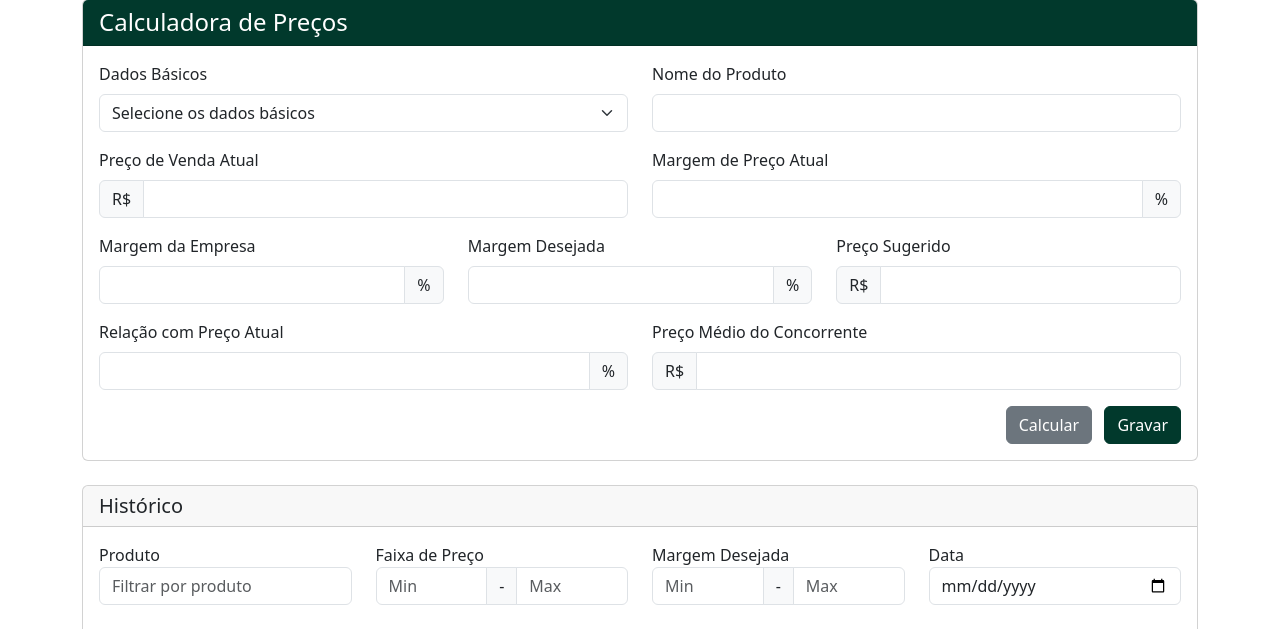
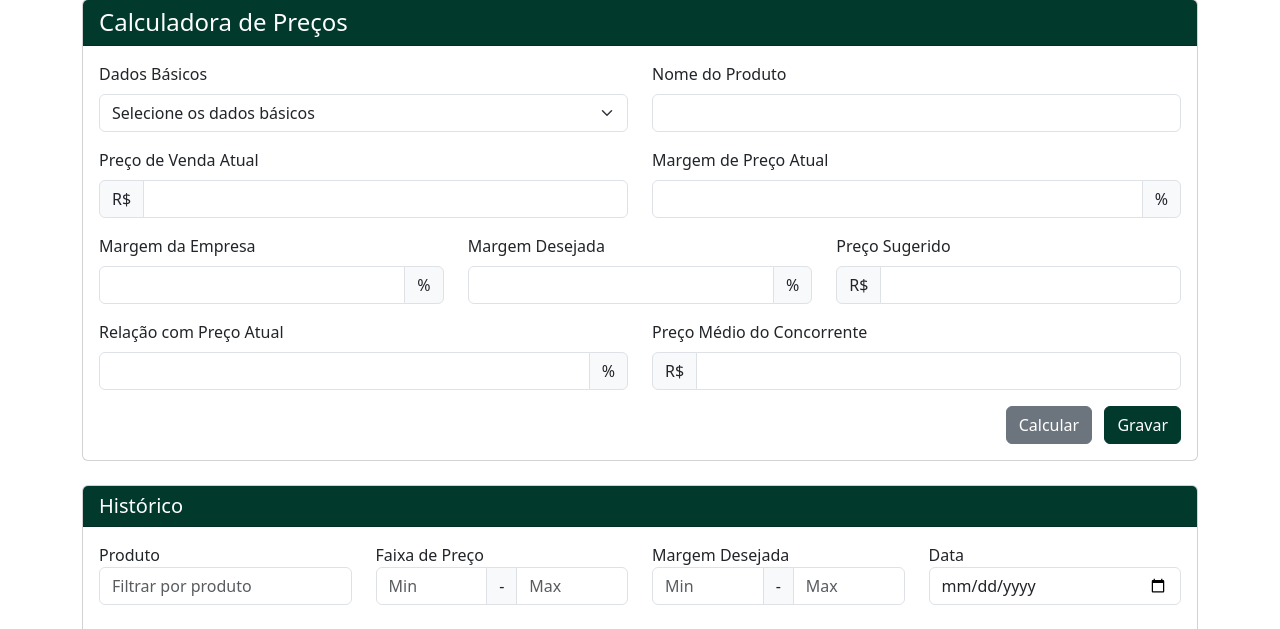
Before and after one commit to wolfxweb/appGetUp, a FastAPI app: template app/templates/calculadora.html in a window 1280 px wide. Shown: the part 95-724 px from the top of the page. Run offline with FastAPI, Linux system fonts and the light colour scheme; the template is opened without the code that fills it, so the values that code supplies are empty.

Commit message:
calculadora

```diff
--- a/app/templates/calculadora.html
+++ b/app/templates/calculadora.html
@@ -99,8 +99,8 @@
     </div>
 
     <!-- Card de Histórico -->
-    <div class="card mt-4">
-        <div class="card-header">
+    <div class="card mt-4 ">
+        <div class="card-header bg-primary text-white">
             <h5 class="card-title mb-0">Histórico</h5>
         </div>
         <div class="card-body">
```
Also changed, not shown: 1 other file.
